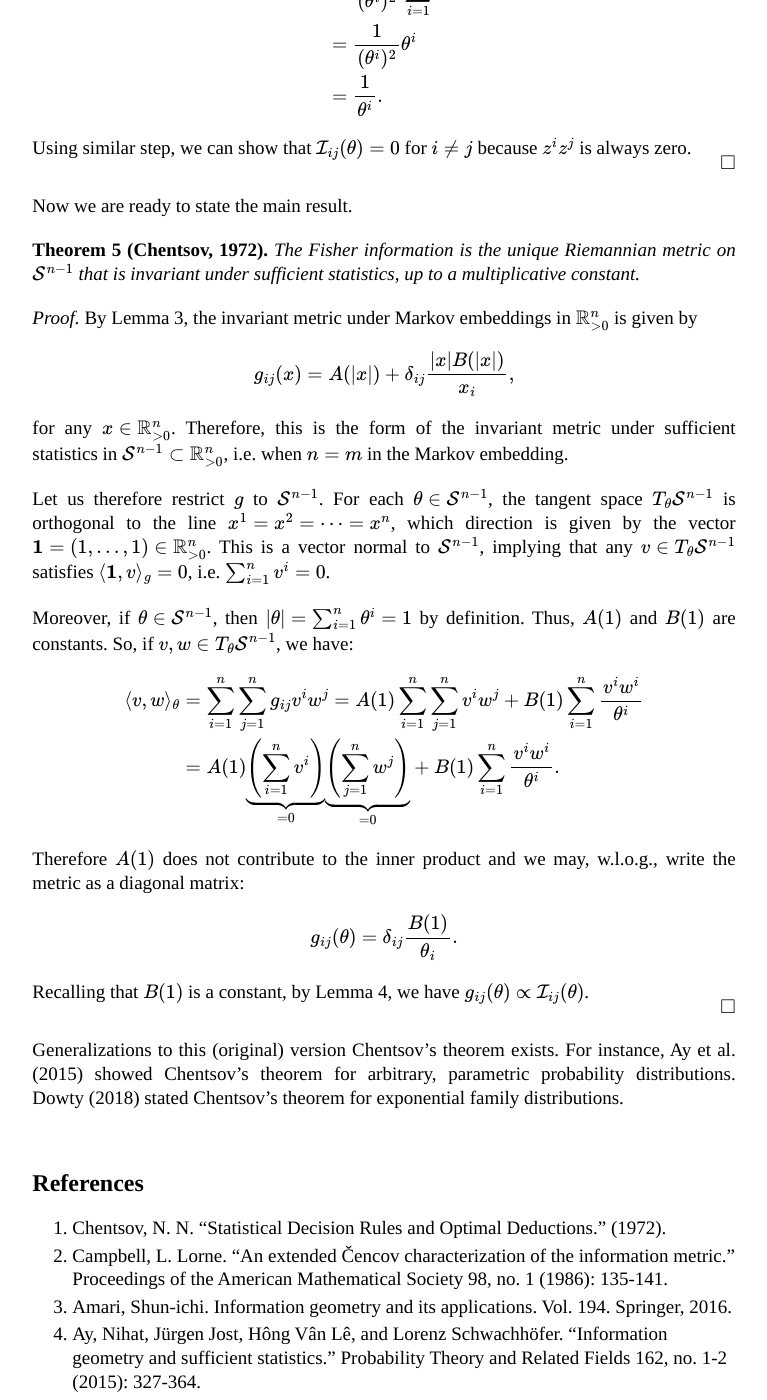
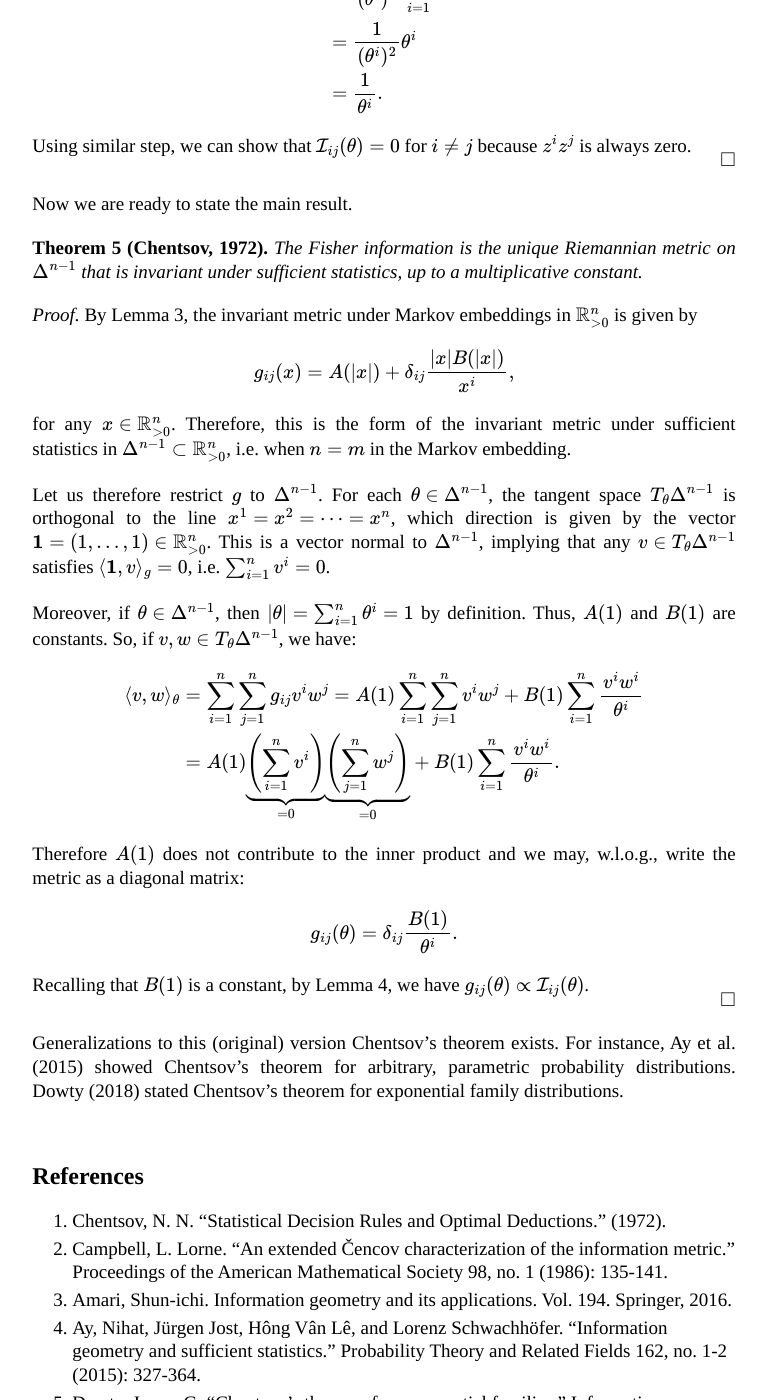
Before and after one commit to hsyodysseyjr/wiseodd0, a Jekyll site: the page built from _posts/2021-07-20-chentsov-theorem.md, in a window 1280 px wide and 1400 px high, scrolled down 3859 px. Shown: the whole window, without its empty margins (256-1023 px from the left). Built offline with Jekyll 4.4.1, drawn with Linux system fonts in a browser that asks for light colours; nearby versions of some CDN libraries; formulas are drawn with MathJax 3; some of the changed text lies outside the part shown.

Commit message:
Consistency

```diff
--- a/_posts/2021-07-20-chentsov-theorem.md
+++ b/_posts/2021-07-20-chentsov-theorem.md
@@ -114,7 +114,7 @@ $$
 That is, the $i$-th row of $Q$ gives probabilities signifying the membership of each $j \in \Omega$ in $A_i$. Based on this, we define a map $f: \R^n_{> 0} \to \R^m_{>0}$ by
 
 $$
-    y_j := \sum_{i=1}^n q_{ij} x_i \qquad \forall\enspace j = 1, \dots, m .
+    y_j := \sum_{i=1}^n q_{ij} x^i \qquad \forall\enspace j = 1, \dots, m .
 $$
 
 We call this map a **_Markov embedding_**. The name suggests that $f$ embeds $\R^n_{> 0}$ in a higher-dimensional space $\R^m_{> 0}$.
@@ -125,10 +125,10 @@ The result of Campbell (1986) characterizes the form of the Riemannian metric in
 **Lemma 3 (Campbell, 1986).** _Let $g$ be a Riemannian metric on $\R^n\_{>0}$ where $n \geq 2$. Suppose that every Markov embedding on $(\R^n\_{>0}, g)$ is an isometry. Then_
 
 $$
-    g_{ij}(x) = A(\abs{x}) + \delta_{ij} \frac{\abs{x} B(\abs{x})}{x_i} ,
+    g_{ij}(x) = A(\abs{x}) + \delta_{ij} \frac{\abs{x} B(\abs{x})}{x^i} ,
 $$
 
-_where $\abs{x} = \sum\_{i=1}^n x\_i$, $\delta\_{ij}$ is the Kronecker delta, and $A, B \in C^\infty(\R\_{>0})$ satisfying $B > 0$ and $A + B > 0$._
+_where $\abs{x} = \sum\_{i=1}^n x^i$, $\delta\_{ij}$ is the Kronecker delta, and $A, B \in C^\infty(\R\_{>0})$ satisfying $B > 0$ and $A + B > 0$._
 
 _Proof._  See Campbell (1986) and Amari (2016, Sec. 3.5).
 
@@ -136,14 +136,14 @@ _Proof._  See Campbell (1986) and Amari (2016, Sec. 3.5).
 {:.right}
 
 
-Lemma 3 is a general statement about the invariant metric in $\R^n_{>0}$ and it does not say anything about sufficient statistics and probability distributions. To get the main result, we restrict ourselves to the $(n-1)$-**_probability simplex_** $\S^{n-1} \subset \R^n_{>0}$, which is the space of (Categorical) probability distribution.
+Lemma 3 is a general statement about the invariant metric in $\R^n_{>0}$ and it does not say anything about sufficient statistics and probability distributions. To get the main result, we restrict ourselves to the $(n-1)$-**_probability simplex_** $\Delta^{n-1} \subset \R^n_{>0}$, which is the space of (Categorical) probability distribution.
 
 The fact that the Fisher information is the unique invariant metric under sufficient statistics follows from the fact that when $n = m$, the Markov embedding reduces to a permutation of the components of $x \in \R^n_{>0}$---i.e. the permutation of $\Omega$. This is because permutations of $\Omega$ are sufficient statistics for Categorical distribution.
 
-Let us, therefore, connect the result in Lemma 3 with the Fisher information on $\S^{n-1}$. We give the latter in the following lemma.
+Let us, therefore, connect the result in Lemma 3 with the Fisher information on $\Delta^{n-1}$. We give the latter in the following lemma.
 
 
-**Lemma 4.** _The Fisher information of a Categorical distribution $p\_\theta(z)$ where $z$ takes values in $\Omega = \\{ 1, \dots, n \\}$ and $\theta = \\{ \theta^1, \dots, \theta^n \\} \in \S^{n-1}$ is given by_
+**Lemma 4.** _The Fisher information of a Categorical distribution $p\_\theta(z)$ where $z$ takes values in $\Omega = \\{ 1, \dots, n \\}$ and $\theta = \\{ \theta^1, \dots, \theta^n \\} \in \Delta^{n-1}$ is given by_
 
 $$
     \I_{ij}(\theta) = \delta_{ij} \frac{1}{\theta^i} .
@@ -186,19 +186,19 @@ Using similar step, we can show that $\I_{ij}(\theta) = 0$ for $i \neq j$ becaus
 Now we are ready to state the main result.
 
 
-**Theorem 5 (Chentsov, 1972).** _The Fisher information is the unique Riemannian metric on $\S^{n-1}$ that is invariant under sufficient statistics, up to a multiplicative constant._
+**Theorem 5 (Chentsov, 1972).** _The Fisher information is the unique Riemannian metric on $\Delta^{n-1}$ that is invariant under sufficient statistics, up to a multiplicative constant._
 
 _Proof._ By Lemma 3, the invariant metric under Markov embeddings in $\R^n_{> 0}$ is given by
 
 $$
-    g_{ij}(x) = A(\abs{x}) + \delta_{ij} \frac{\abs{x} B(\abs{x})}{x_i} ,
+    g_{ij}(x) = A(\abs{x}) + \delta_{ij} \frac{\abs{x} B(\abs{x})}{x^i} ,
 $$
 
-for any $x \in \R^n_{> 0}$. Therefore, this is the form of the invariant metric under sufficient statistics in $\S^{n-1} \subset \R^n_{>0}$, i.e. when $n=m$ in the Markov embedding.
+for any $x \in \R^n_{> 0}$. Therefore, this is the form of the invariant metric under sufficient statistics in $\Delta^{n-1} \subset \R^n_{>0}$, i.e. when $n=m$ in the Markov embedding.
 
-Let us therefore restrict $g$ to $\S^{n-1}$. For each $\theta \in \S^{n-1}$, the tangent space $T_\theta \S^{n-1}$ is orthogonal to the line $x^1 = x^2 = \dots = x^n$, which direction is given by the vector $\mathbf{1} = (1, \dots, 1) \in \R^n_{>0}$. This is a vector normal to $\S^{n-1}$, implying that any $v \in T_\theta \S^{n-1}$ satisfies $\inner{\mathbf{1}, v}\_g = 0$, i.e. $\sum_{i=1}^n v^i = 0$.
+Let us therefore restrict $g$ to $\Delta^{n-1}$. For each $\theta \in \Delta^{n-1}$, the tangent space $T_\theta \Delta^{n-1}$ is orthogonal to the line $x^1 = x^2 = \dots = x^n$, which direction is given by the vector $\mathbf{1} = (1, \dots, 1) \in \R^n_{>0}$. This is a vector normal to $\Delta^{n-1}$, implying that any $v \in T_\theta \Delta^{n-1}$ satisfies $\inner{\mathbf{1}, v}\_g = 0$, i.e. $\sum_{i=1}^n v^i = 0$.
 
-Moreover, if $\theta \in \S^{n-1}$, then $\abs{\theta} = \sum_{i=1}^n \theta^i = 1$ by definition. Thus, $A(1)$ and $B(1)$ are constants. So, if $v, w \in T_\theta \S^{n-1}$, we have:
+Moreover, if $\theta \in \Delta^{n-1}$, then $\abs{\theta} = \sum_{i=1}^n \theta^i = 1$ by definition. Thus, $A(1)$ and $B(1)$ are constants. So, if $v, w \in T_\theta \Delta^{n-1}$, we have:
 
 $$
 \begin{align}
@@ -211,7 +211,7 @@ $$
 Therefore $A(1)$ does not contribute to the inner product and we may, w.l.o.g., write the metric as a diagonal matrix:
 
 $$
-    g_{ij}(\theta) = \delta_{ij} \frac{B(1)}{\theta_i} .
+    g_{ij}(\theta) = \delta_{ij} \frac{B(1)}{\theta^i} .
 $$
 
 Recalling that $B(1)$ is a constant, by Lemma 4, we have $g_{ij}(\theta) \propto \I_{ij}(\theta)$.
```
